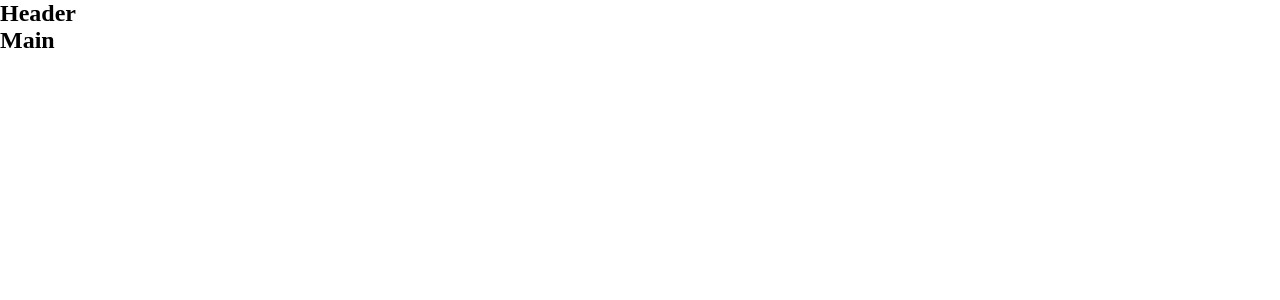
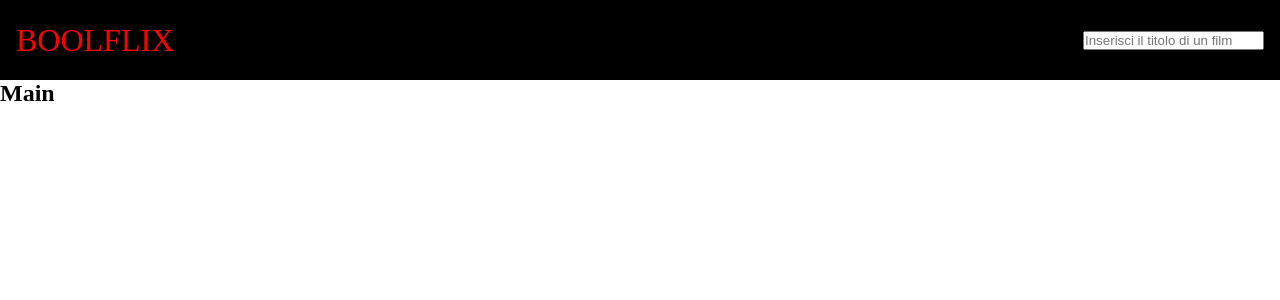
Before and after one commit to Marcap00/vite-boolflix, a Vue app: page / in a window 1280 px wide. Shown: the top 300 px of the page. Built offline with nearby package versions, Linux system fonts and the light colour scheme; the HTML template or start-up script is replaced by a standard one.

Commit message:
added styles to header

```diff
--- a/src/components/AppHeader.vue
+++ b/src/components/AppHeader.vue
@@ -9,8 +9,26 @@ export default {
 </script>
 
 <template>
-    <h2>Header</h2>
-
+    <header>
+        <h1>BOOLFLIX</h1>
+        <input type="text" placeholder="Inserisci il titolo di un film">
+    </header>
 </template>
 
-<style lang="scss"></style>
+<style lang="scss">
+header {
+    height: 80px;
+    display: flex;
+    justify-content: space-between;
+    align-items: center;
+
+    padding: 1rem;
+
+    background-color: #000;
+    color: red;
+
+    h1 {
+        font-weight: 500;
+    }
+}
+</style>
```
